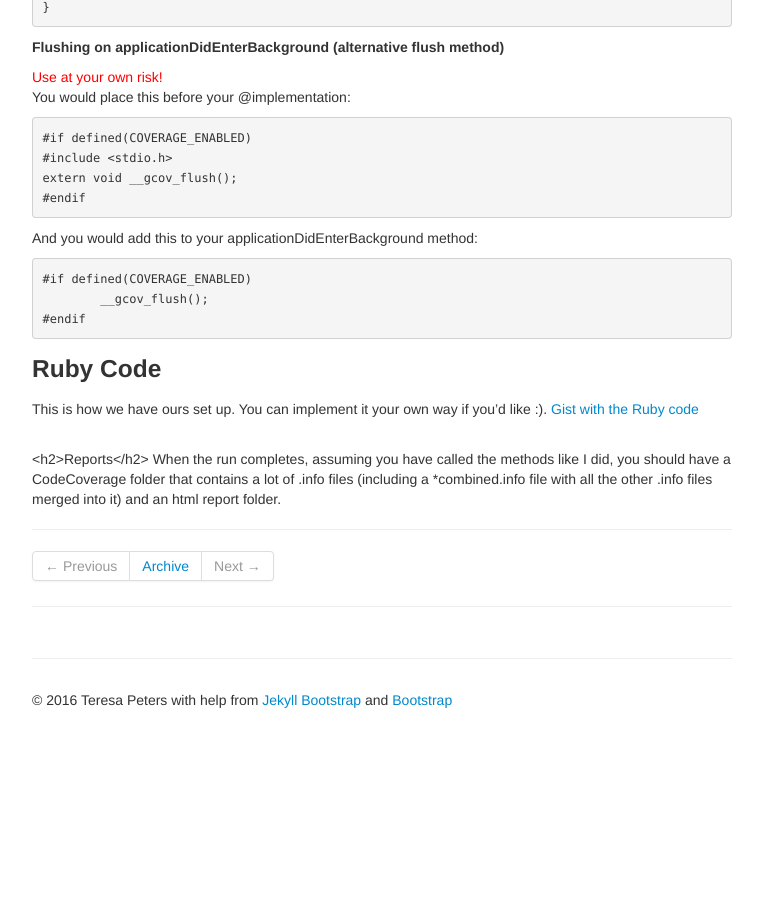
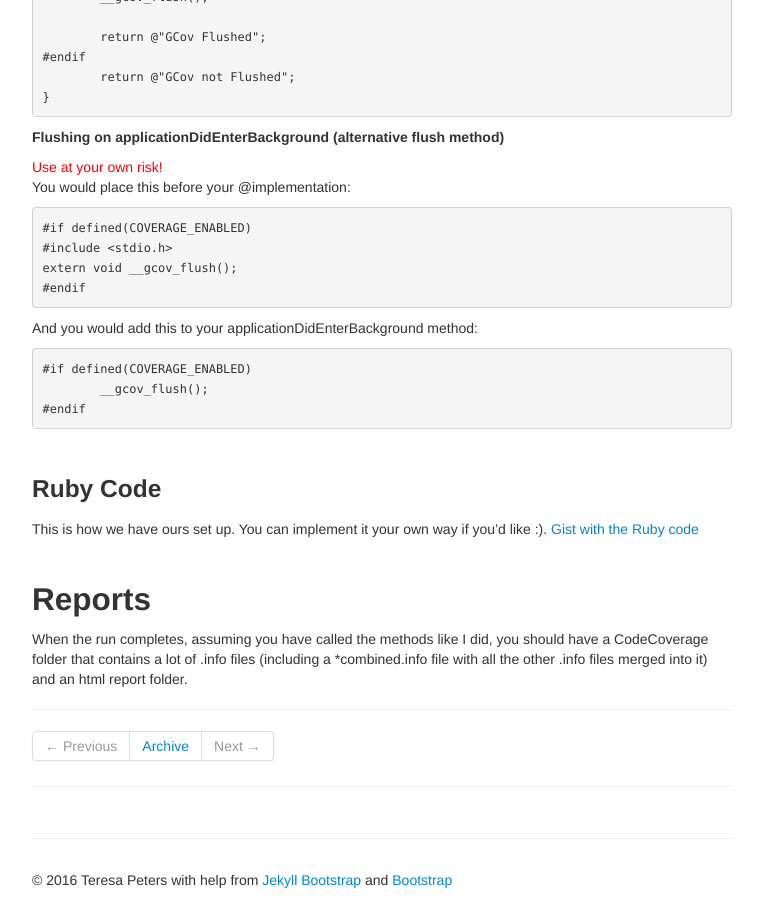
Before and after one commit to TeresaP/teresap.github.io, a Jekyll site: the page built from _posts/2016-03-17-code-coverage-with-calabash.md, in a window 1280 px wide and 900 px high, scrolled down 1620 px. Shown: the whole window, without its empty margins (258-1021 px from the left). Built offline with Jekyll 4.4.1, drawn with Linux system fonts in a browser that asks for light colours; Markdown is read by kramdown in place of the engine named in the settings; before the commit the page ends 2340 px from its top, so only the background shows below that; some of the changed text lies outside the part shown.

````diff
--- a/_config.yml
+++ b/_config.yml
@@ -2,7 +2,7 @@
 # For more see: http://jekyllrb.com/docs/permalinks/
 permalink: /:categories/:year/:month/:day/:title
 
-markdown: redcarpet
+markdown: kramdown
 
 exclude: [".rvmrc", ".rbenv-version", "README.md", "Rakefile", "changelog.md"]
 highlighter: pygments
--- a/_posts/2016-03-17-code-coverage-with-calabash.md
+++ b/_posts/2016-03-17-code-coverage-with-calabash.md
@@ -35,7 +35,8 @@ Even though XCode7 is deprecating GCov output, it is still possible to generate
   <li>Generate a report from that file using lcov.</li>
 </ol>
 
-<br><h2>Install this:</h2>
+<br>
+<h2>Install this:</h2>
 <h3>Homebrew</h3>
 If you don't have it, it's a great way to install tools without having to compile everything yourself
 ```/usr/bin/ruby -e "$(curl -fsSL https://raw.githubusercontent.com/Homebrew/install/master/install)"```
@@ -45,7 +46,8 @@ This tool is used to generate reports. Gcovr is another option, but it looked li
 ```brew install lcov```
 
 
-<br><h2>Implementation</h2>
+<br>
+<h2>Implementation</h2>
 <h3>XCode</h3>
 <h4>Environment Variables</h4>
 
@@ -59,7 +61,7 @@ GCC_INSTRUMENT_PROGRAM_FLOW_ARCS = YES
 // Lets us know if we have coverage enabled so we can turn the __gcov_flush() lines on/off as appropriate and avoid build errors
 GTM_CONFIGURATION_GCC_PREPROCESSOR_DEFINITIONS = COVERAGE_ENABLED=1
 ```
-
+<br>
 <h4>Flushing</h4>
 
 I've seen some people have some success with adding ```__gcov_flush()``` to their AppDelegate class. I decided to manually flush so I had more control.
@@ -97,10 +99,11 @@ And you would add this to your applicationDidEnterBackground method:
 	__gcov_flush();
 #endif
 ```
-
+<br>
 <h3>Ruby Code</h3>
 This is how we have ours set up. You can implement it your own way if you'd like :).
 <a href="https://gist.github.com/TeresaP/3fe3abdba01d47d02847">Gist with the Ruby code</a>
 
-<br><h2>Reports</h2>
+<br>
+<h2>Reports</h2>
 When the run completes, assuming you have called the methods like I did, you should have a CodeCoverage folder that contains a lot of .info files (including a *combined.info file with all the other .info files merged into it) and an html report folder.
````
Also changed, not shown: 5 other files.
